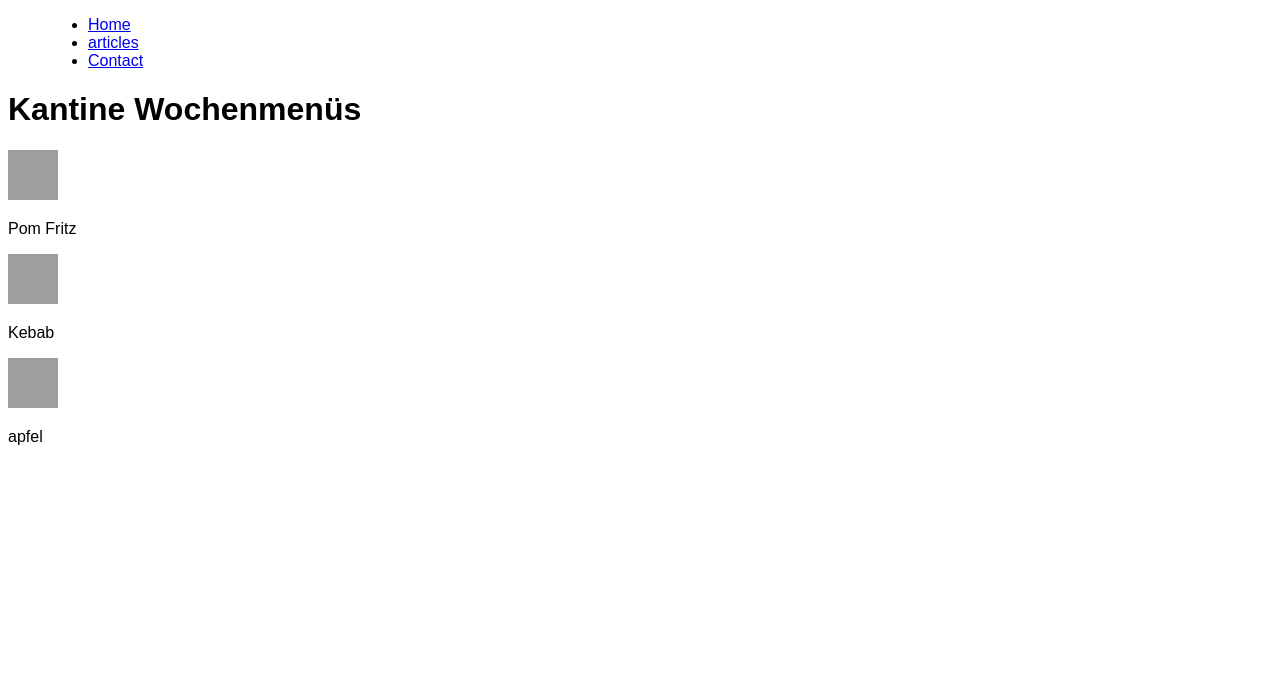
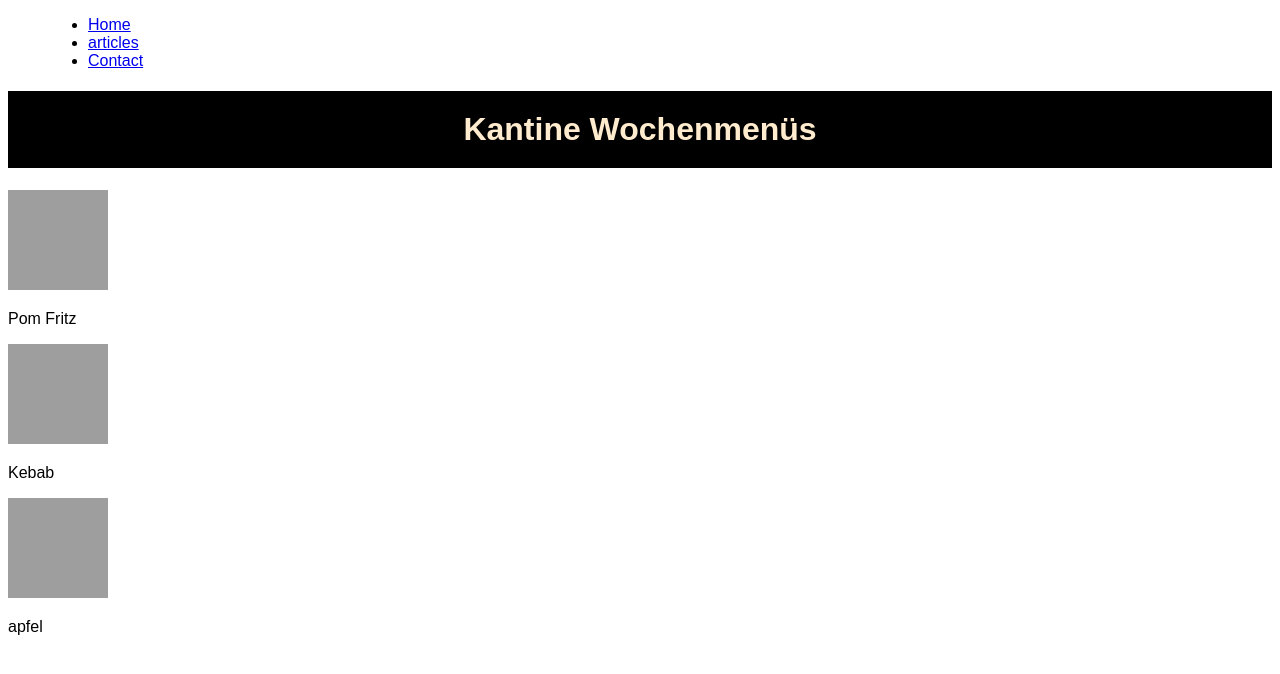
Before and after one commit to LangsenlehnerJonas/2023-09-14_git-Website, a plain HTML site: page index.html in a window 1280 px wide. Drawn offline with Linux system fonts and the light colour scheme; grey boxes are pictures that could not be loaded.

Commit message:
updated css

```diff
--- a/style.css
+++ b/style.css
@@ -1,6 +1,6 @@
 img {
-    height: 50px;
-    width: 50px;
+    height: 100px;
+    width: 100px;
 }
 
 div {
@@ -10,3 +10,10 @@ div {
 * {
     font-family: Arial, Helvetica, sans-serif;
 }
+
+h1 {
+    padding: 20px 0px 20px 0px;
+    background-color: black;
+    color: blanchedalmond;
+    text-align: center;
+}
```
